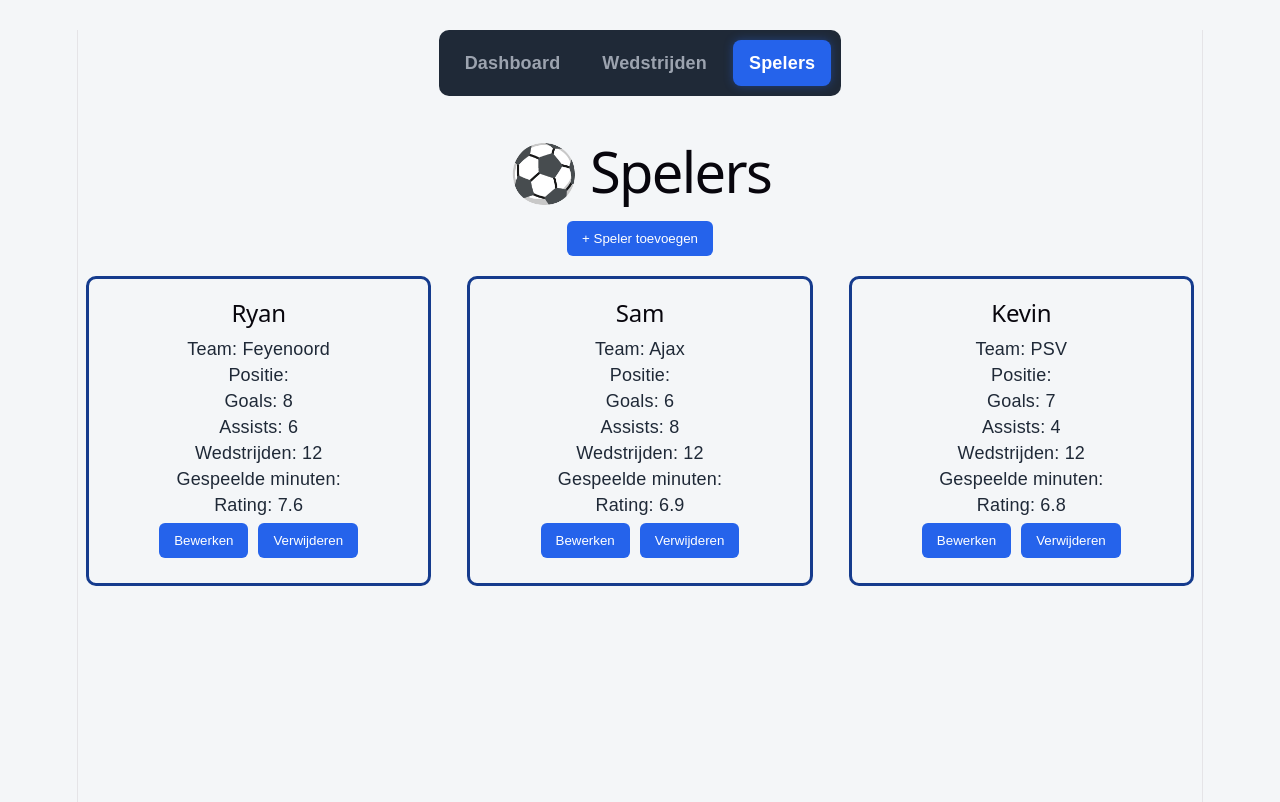
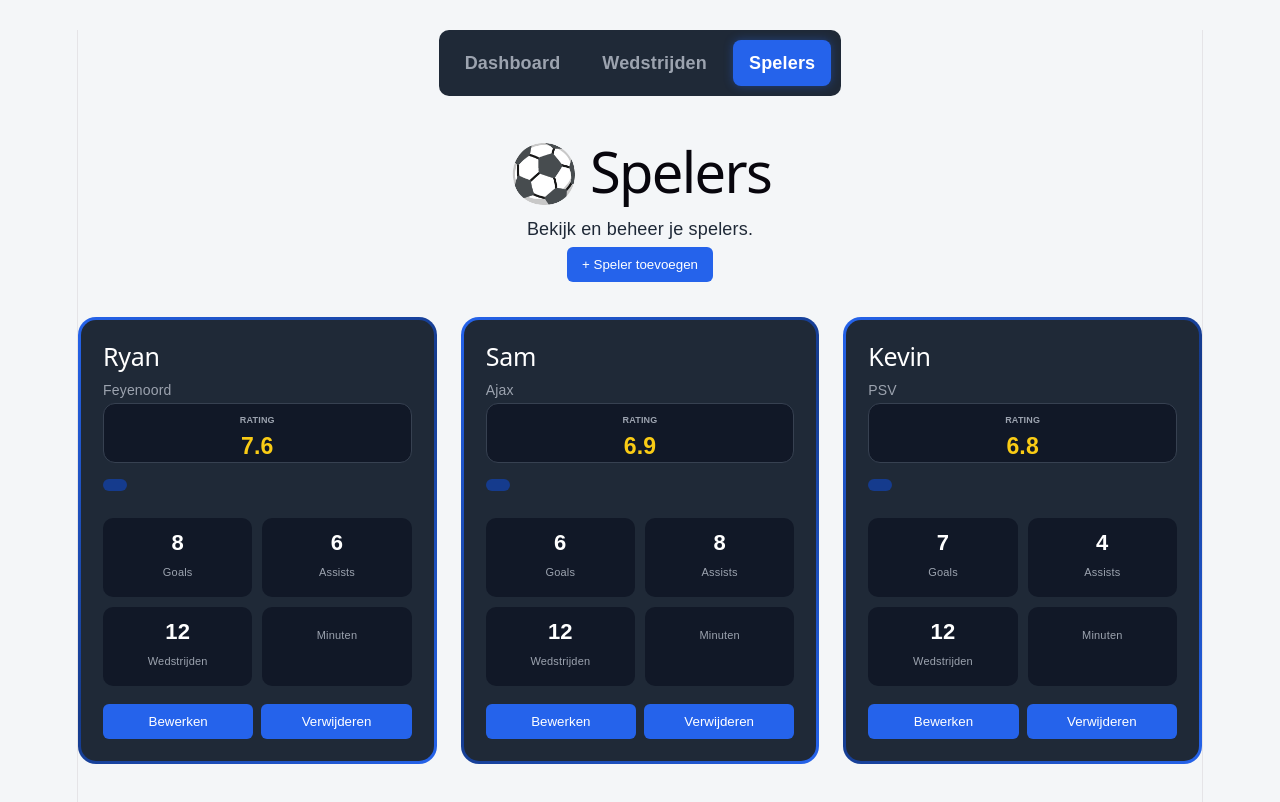
Before and after one commit to Ryan050409/simpel-design, a React (Vite) app: page /spelers in a window 1280 px wide. Shown: the top 802 px of the page. Built offline with nearby package versions, Linux system fonts and the light colour scheme.

Commit message:
playercards veel netter gemaakt

```diff
--- a/src/App.css
+++ b/src/App.css
@@ -270,20 +270,129 @@ nav a.active {
   margin-top: 0;
 }
 
-.player-card {
-  padding: 20px;
-  border: 3px solid #153b8d;
-  border-radius: 10px;
-  margin-bottom: 15px;
-  margin-left: 8px;
-  margin-right: 8px;
+.players {
+  display: grid;
+  grid-template-columns: repeat(3, 1fr);
+  gap: 24px;
+  max-width: 1200px;
+  margin: 30px auto;
 }
 
-.players {
+.player-card {
+  position: relative;
+  overflow: hidden;
+  background:
+    linear-gradient(#1f2937, #1f2937) padding-box,
+    linear-gradient(
+      135deg,
+      #2563eb,
+      #153b8d,
+      #2563eb
+    ) border-box;
+  border: 3.6px solid transparent;
+  border-radius: 18px;
+  padding: 22px;
+  color: white;
+  text-align: left;
+  transition:
+    transform 0.2s ease,
+    box-shadow 0.2s ease;
+}
+
+.player-card:hover {
+  transform: translateY(-5px);
+  box-shadow: 0 12px 30px rgba(0, 0, 0, 0.25);
+}
+
+.player-card-top {
+  display: flex;
+  justify-content: space-between;
+  align-items: flex-start;
+  gap: 15px;
+}
+
+.player-card h2 {
+  margin: 0;
+  font-size: 25px;
+  color: white;
+}
+
+.player-team {
+  margin: 5px 0 0;
+  color: #9ca3af;
+  font-size: 14px;
+}
+
+.player-rating {
+  display: flex;
+  flex-direction: column;
+  align-items: center;
+  justify-content: center;
+  min-width: 60px;
+  height: 60px;
+  background: #111827;
+  border: 1px solid #374151;
+  border-radius: 12px;
+}
+
+.player-rating span {
+  font-size: 9px;
+  color: #9ca3af;
+  font-weight: bold;
+}
+
+.player-rating strong {
+  font-size: 23px;
+  color: #facc15;
+}
+
+.player-position {
+  display: inline-block;
+  margin-top: 16px;
+  padding: 6px 12px;
+  border-radius: 20px;
+  background: #153b8d;
+  color: white;
+  font-size: 13px;
+  font-weight: bold;
+}
+
+.player-stats {
   display: grid;
-  grid-template-columns: repeat(3,1fr);
-  gap: 20px;
-  margin-top: 15px;
+  grid-template-columns: repeat(2, 1fr);
+  gap: 10px;
+  margin-top: 20px;
+}
+
+.player-stats div {
+  background: #111827;
+  border-radius: 10px;
+  padding: 12px;
+  text-align: center;
+}
+
+.player-stats strong {
+  display: block;
+  font-size: 22px;
+  color: white;
+}
+
+.player-stats span {
+  display: block;
+  margin-top: 3px;
+  color: #9ca3af;
+  font-size: 11px;
+}
+
+.player-actions {
+  display: flex;
+  gap: 8px;
+  margin-top: 18px;
+}
+
+.player-actions button {
+  flex: 1;
+  margin: 0;
 }
 
 .modal-overlay {
@@ -461,3 +570,19 @@ nav a.active {
   grid-template-columns: 1fr 1fr;
   gap: 12px;
 }
+@media (max-width: 900px) {
+  .players {
+    grid-template-columns: repeat(2, 1fr);
+  }
+}
+
+@media (max-width: 600px) {
+  .players {
+    grid-template-columns: 1fr;
+    gap: 15px;
+  }
+
+  .player-card {
+    padding: 18px;
+  }
+}
--- a/src/PlayersPage.tsx
+++ b/src/PlayersPage.tsx
@@ -4,7 +4,7 @@ import type { Dispatch, SetStateAction } from "react";
 type Player = {
     name: string;
     team: string;
-    position : string;
+    position: string;
     goals: number;
     assists: number;
     matches: number;
@@ -35,11 +35,34 @@ function PlayersPage({
     const [newPlayerRating, setNewPlayerRating] = useState("");
     const [warning, setWarning] = useState("");
 
+    function resetForm() {
+        setNewPlayerName("");
+        setNewPlayerTeam("");
+        setNewPlayerPosition("");
+        setNewPlayerGoals("");
+        setNewPlayerAssists("");
+        setNewPlayerMatches("");
+        setNewPlayerMinutesPlayed("");
+        setNewPlayerRating("");
+        setEditingPlayer(null);
+        setWarning("");
+    }
+
+    function openAddPlayer() {
+        resetForm();
+        setShowAddPlayer(true);
+    }
+
+    function closeModal() {
+        resetForm();
+        setShowAddPlayer(false);
+    }
+
     function addPlayer() {
         if (
             newPlayerName.trim() === "" ||
             newPlayerTeam.trim() === "" ||
-            newPlayerPosition.trim() === ""  ||
+            newPlayerPosition.trim() === "" ||
             newPlayerGoals.trim() === "" ||
             newPlayerAssists.trim() === "" ||
             newPlayerMatches.trim() === "" ||
@@ -50,17 +73,15 @@ function PlayersPage({
             return;
         }
 
-        setWarning("");
-
         const newPlayer: Player = {
-            name: newPlayerName,
-            team: newPlayerTeam,
-            position: newPlayerPosition,
-            goals: Number(newPlayerGoals) || 0,
-            assists: Number(newPlayerAssists) || 0,
-            matches: Number(newPlayerMatches) || 0,
-            minutesplayed: Number(newPlayerMinutesPlayed) || 0,
-            rating: Number(newPlayerRating) || 0
+            name: newPlayerName.trim(),
+            team: newPlayerTeam.trim(),
+            position: newPlayerPosition.trim(),
+            goals: Number(newPlayerGoals),
+            assists: Number(newPlayerAssists),
+            matches: Number(newPlayerMatches),
+            minutesplayed: Number(newPlayerMinutesPlayed),
+            rating: Number(newPlayerRating)
         };
 
         if (editingPlayer) {
@@ -78,16 +99,7 @@ function PlayersPage({
             ]);
         }
 
-        setNewPlayerName("");
-        setNewPlayerTeam("");
-        setNewPlayerPosition("");
-        setNewPlayerGoals("");
-        setNewPlayerAssists("");
-        setNewPlayerMatches("");
-        setNewPlayerMinutesPlayed("");
-        setNewPlayerRating("");
-        setEditingPlayer(null);
-        setShowAddPlayer(false);
+        closeModal();
     }
 
     function deletePlayer(name: string) {
@@ -110,29 +122,25 @@ function PlayersPage({
         setNewPlayerMinutesPlayed(String(player.minutesplayed));
         setNewPlayerRating(String(player.rating));
 
-        setShowAddPlayer(true);
-    }
-
-    function openAddPlayer() {
-        setEditingPlayer(null);
-        setNewPlayerName("");
-        setNewPlayerTeam("");
-        setNewPlayerPosition("");
-        setNewPlayerGoals("");
-        setNewPlayerAssists("");
-        setNewPlayerMatches("");
-        setNewPlayerMinutesPlayed("");
-        setNewPlayerRating("");
+        setWarning("");
         setShowAddPlayer(true);
     }
 
     return (
+        <div className="players-page">
+            <div className="players-page-header">
                 <div>
                     <h1>⚽ Spelers</h1>
+                    <p>Bekijk en beheer je spelers.</p>
+                </div>
 
-            <button onClick={openAddPlayer}>
+                <button
+                    className="add-player-button"
+                    onClick={openAddPlayer}
+                >
                     + Speler toevoegen
                 </button>
+            </div>
 
             <div className="players">
                 {playerList.map((player) => (
@@ -140,16 +148,47 @@ function PlayersPage({
                         className="player-card"
                         key={player.name}
                     >
+                        <div className="player-card-header">
+                            <div>
                                 <h2>{player.name}</h2>
+                                <p className="player-team">
+                                    {player.team}
+                                </p>
+                            </div>
 
-                        <p>Team: {player.team}</p>
-                        <p>Positie: {player.position}</p>
-                        <p>Goals: {player.goals}</p>
-                        <p>Assists: {player.assists}</p>
-                        <p>Wedstrijden: {player.matches}</p>
-                        <p>Gespeelde minuten:  {player.minutesplayed}</p>
-                        <p>Rating: {player.rating}</p>
+                            <div className="player-rating">
+                                <span>RATING</span>
+                                <strong>{player.rating}</strong>
+                            </div>
+                        </div>
 
+                        <div className="player-position">
+                            {player.position}
+                        </div>
+
+                        <div className="player-stats">
+                            <div className="player-stat">
+                                <strong>{player.goals}</strong>
+                                <span>Goals</span>
+                            </div>
+
+                            <div className="player-stat">
+                                <strong>{player.assists}</strong>
+                                <span>Assists</span>
+                            </div>
+
+                            <div className="player-stat">
+                                <strong>{player.matches}</strong>
+                                <span>Wedstrijden</span>
+                            </div>
+
+                            <div className="player-stat">
+                                <strong>{player.minutesplayed}</strong>
+                                <span>Minuten</span>
+                            </div>
+                        </div>
+
+                        <div className="player-actions">
                             <button
                                 onClick={() => editPlayer(player)}
                             >
@@ -157,12 +196,14 @@ function PlayersPage({
                             </button>
 
                             <button
+                                className="delete-button"
                                 onClick={() =>
                                     deletePlayer(player.name)
                                 }
                             >
                                 Verwijderen
                             </button>
+                        </div>
                     </div>
                 ))}
             </div>
@@ -172,10 +213,7 @@ function PlayersPage({
                     <div className="modal">
                         <button
                             className="modal-close"
-                            onClick={() => {
-                                setShowAddPlayer(false);
-                                setWarning("");
-                            }}
+                            onClick={closeModal}
                         >
                             ×
                         </button>
@@ -191,6 +229,7 @@ function PlayersPage({
                                 {warning}
                             </p>
                         )}
+
                         <div className="form-grid">
                             <input
                                 type="text"
@@ -219,8 +258,9 @@ function PlayersPage({
                                 <option value="FC Twente" />
                                 <option value="FC Utrecht" />
                             </datalist>
+
                             <input
-                            list="position"
+                                list="positions"
                                 type="text"
                                 placeholder="Positie"
                                 value={newPlayerPosition}
@@ -228,12 +268,14 @@ function PlayersPage({
                                     setNewPlayerPosition(e.target.value)
                                 }
                             />
-                        <datalist id="position">
-                            <option value="Keeper"/>
-                            <option value ="Verdediger"/>
-                            <option value="Middenvelder"/>
-                            <option value ="Aanvaller"/>
+
+                            <datalist id="positions">
+                                <option value="Keeper" />
+                                <option value="Verdediger" />
+                                <option value="Middenvelder" />
+                                <option value="Aanvaller" />
                             </datalist>
+
                             <input
                                 type="number"
                                 placeholder="Goals"
@@ -262,13 +304,14 @@ function PlayersPage({
                             />
 
                             <input
-                        type ="number"
-                        placeholder="Gespeelde minuten "
+                                type="number"
+                                placeholder="Gespeelde minuten"
                                 value={newPlayerMinutesPlayed}
                                 onChange={(e) =>
                                     setNewPlayerMinutesPlayed(e.target.value)
                                 }
                             />
+
                             <input
                                 type="number"
                                 step="0.1"
@@ -279,7 +322,11 @@ function PlayersPage({
                                 }
                             />
                         </div>
-                        <button onClick={addPlayer}>
+
+                        <button
+                            className="save-player-button"
+                            onClick={addPlayer}
+                        >
                             {editingPlayer
                                 ? "Wijzigingen opslaan"
                                 : "Speler opslaan"}
```
Lines whose indentation alone changed are shown as unchanged.
